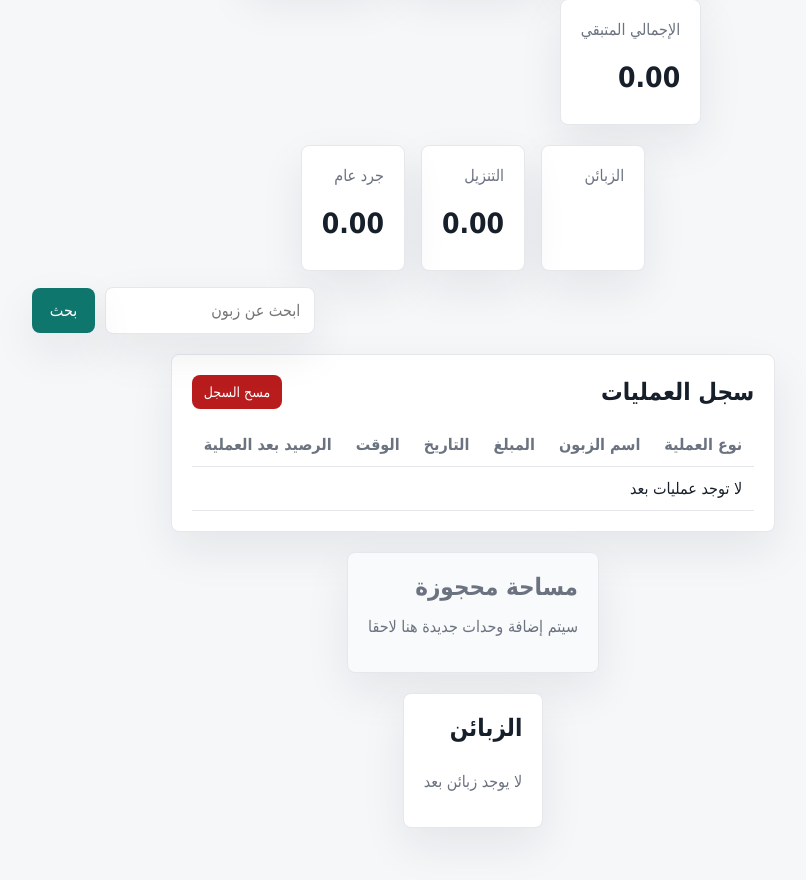
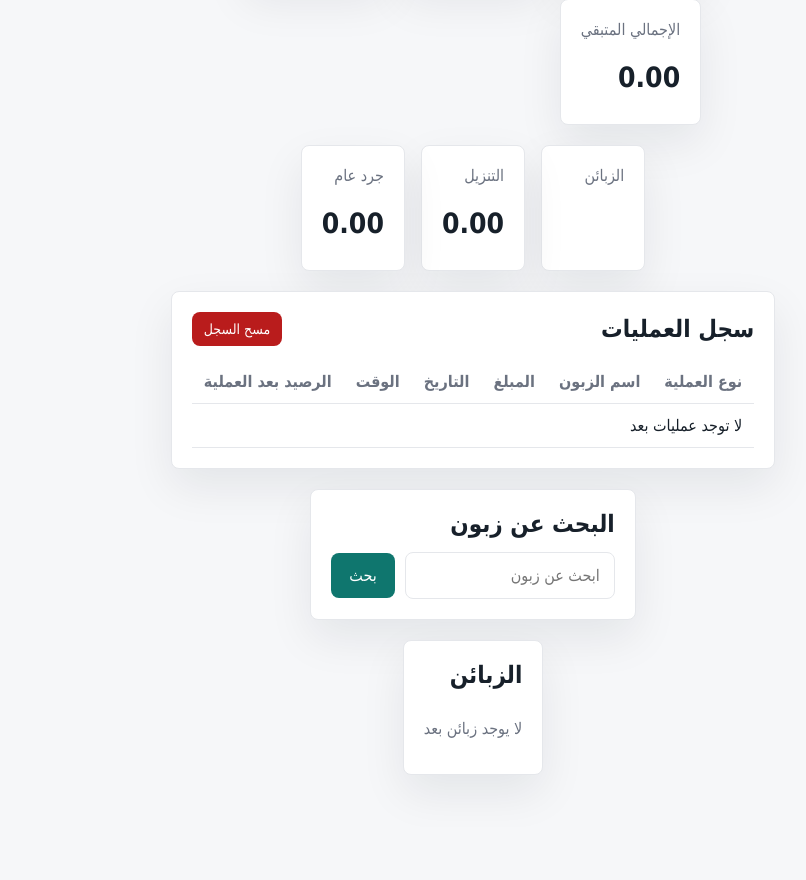
Before and after one commit to abdulkarimhajyasin-alt/harbi, a Python web app: template app/templates/admin/user_detail.html in a window 1280 px wide. Shown: the part 224-1104 px from the top of the page, without its empty margins (167-973 px from the left). After the commit the page ends 1008 px from the top, so only its background shows below. Run offline with Jinja, Linux system fonts and the light colour scheme; the template is opened without the code that fills it, so the values that code supplies are empty.

Commit message:
fix customer search placement and results

```diff
--- a/app/static/css/styles.css
+++ b/app/static/css/styles.css
@@ -254,16 +254,9 @@ input {
   grid-template-columns: repeat(2, minmax(0, 1fr));
 }
 
-.dashboard-search-row {
+.customer-search-panel {
   display: grid;
-  grid-template-columns: repeat(3, minmax(0, 1fr));
-  gap: 16px;
-  margin: -4px 0 20px;
-}
-
-.customer-search-card {
-  position: relative;
-  grid-column: 3;
+  gap: 14px;
 }
 
 .customer-search-form {
@@ -273,22 +266,21 @@ input {
   align-items: center;
 }
 
-.customer-search-card input {
+.customer-search-form input {
   width: 100%;
   border: 1px solid var(--line);
   border-radius: 8px;
   padding: 13px 14px;
   background: var(--surface);
   color: var(--ink);
-  box-shadow: var(--shadow);
 }
 
-.customer-search-card input:focus {
+.customer-search-form input:focus {
   border-color: rgba(15, 118, 110, 0.55);
   outline: 3px solid rgba(15, 118, 110, 0.12);
 }
 
-.customer-search-card button {
+.customer-search-form button {
   border: 0;
   border-radius: 8px;
   padding: 13px 18px;
@@ -296,24 +288,18 @@ input {
   color: #fff;
   cursor: pointer;
   white-space: nowrap;
-  box-shadow: var(--shadow);
 }
 
-.customer-search-card button:hover,
-.customer-search-card button:focus {
+.customer-search-form button:hover,
+.customer-search-form button:focus {
   background: var(--primary-dark);
 }
 
 .customer-search-results {
-  position: absolute;
-  inset-inline: 0;
-  top: calc(100% + 8px);
-  z-index: 10;
   overflow: hidden;
   border: 1px solid var(--line);
   border-radius: 8px;
   background: var(--surface);
-  box-shadow: var(--shadow);
 }
 
 .customer-search-result,
@@ -569,13 +555,8 @@ th {
   }
 
   .cards-grid,
-  .dashboard-search-row,
   .cards-grid.two {
     grid-template-columns: 1fr;
-  }
-
-  .customer-search-card {
-    grid-column: 1;
   }
 
   .customer-search-form {
--- a/app/static/js/app.js
+++ b/app/static/js/app.js
@@ -94,10 +94,10 @@ const initCustomerSearch = () => {
       }
 
       const data = await response.json();
-      showCustomers(Array.isArray(data.customers) ? data.customers : []);
+      const customers = Array.isArray(data) ? data : data.customers;
+      showCustomers(Array.isArray(customers) ? customers : []);
     } catch (error) {
       if (error.name === "AbortError") return;
-      console.error("Customer search failed", error);
       showEmptyResults();
     }
   };
--- a/app/templates/partials/user_dashboard.html
+++ b/app/templates/partials/user_dashboard.html
@@ -19,19 +19,6 @@
     <strong>{{ "%.2f"|format(summary.total_due) }}</strong>
   </article>
 </section>
-
-{% if dashboard_user.id == current_user.id %}
-<section class="dashboard-search-row" aria-label="بحث الزبائن">
-  <div class="customer-search-card" data-customer-search>
-    <form class="customer-search-form" data-customer-search-form>
-      <label class="sr-only" for="customer-quick-search">ابحث عن زبون</label>
-      <input id="customer-quick-search" type="search" placeholder="ابحث عن زبون" autocomplete="off" data-customer-search-input>
-      <button type="submit" data-customer-search-button>بحث</button>
-    </form>
-    <div class="customer-search-results" data-customer-search-results hidden></div>
-  </div>
-</section>
-{% endif %}
 
 <section class="panel">
   <div class="section-head">
@@ -72,10 +59,17 @@
   </div>
 </section>
 
-<section class="panel muted-panel">
-  <h2>مساحة محجوزة</h2>
-  <p>سيتم إضافة وحدات جديدة هنا لاحقا</p>
+{% if dashboard_user.id == current_user.id %}
+<section class="panel customer-search-panel" aria-label="بحث الزبائن" data-customer-search>
+  <h2>البحث عن زبون</h2>
+  <form class="customer-search-form" data-customer-search-form>
+    <label class="sr-only" for="customer-quick-search">ابحث عن زبون</label>
+    <input id="customer-quick-search" type="search" placeholder="ابحث عن زبون" autocomplete="off" data-customer-search-input>
+    <button type="submit" data-customer-search-button>بحث</button>
+  </form>
+  <div class="customer-search-results" data-customer-search-results hidden></div>
 </section>
+{% endif %}
 
 <section class="panel">
   <div class="section-head">
```
